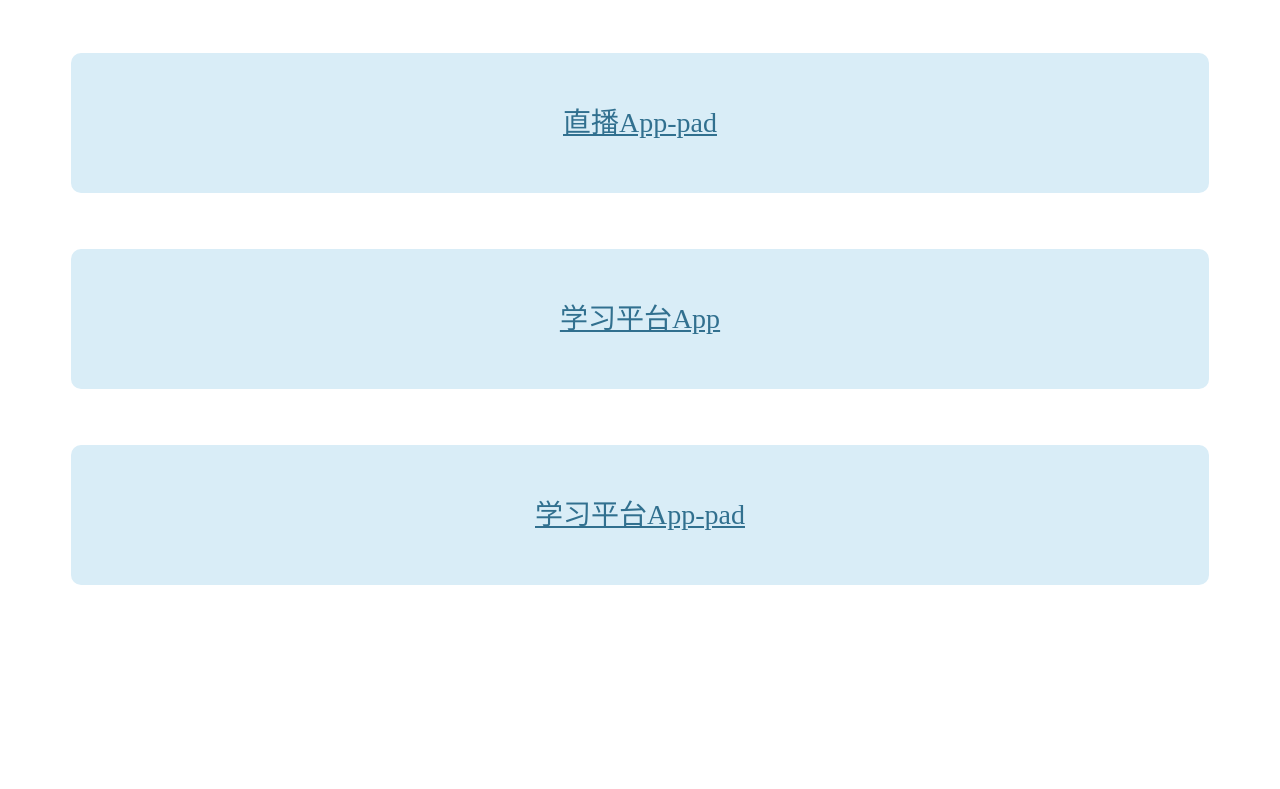
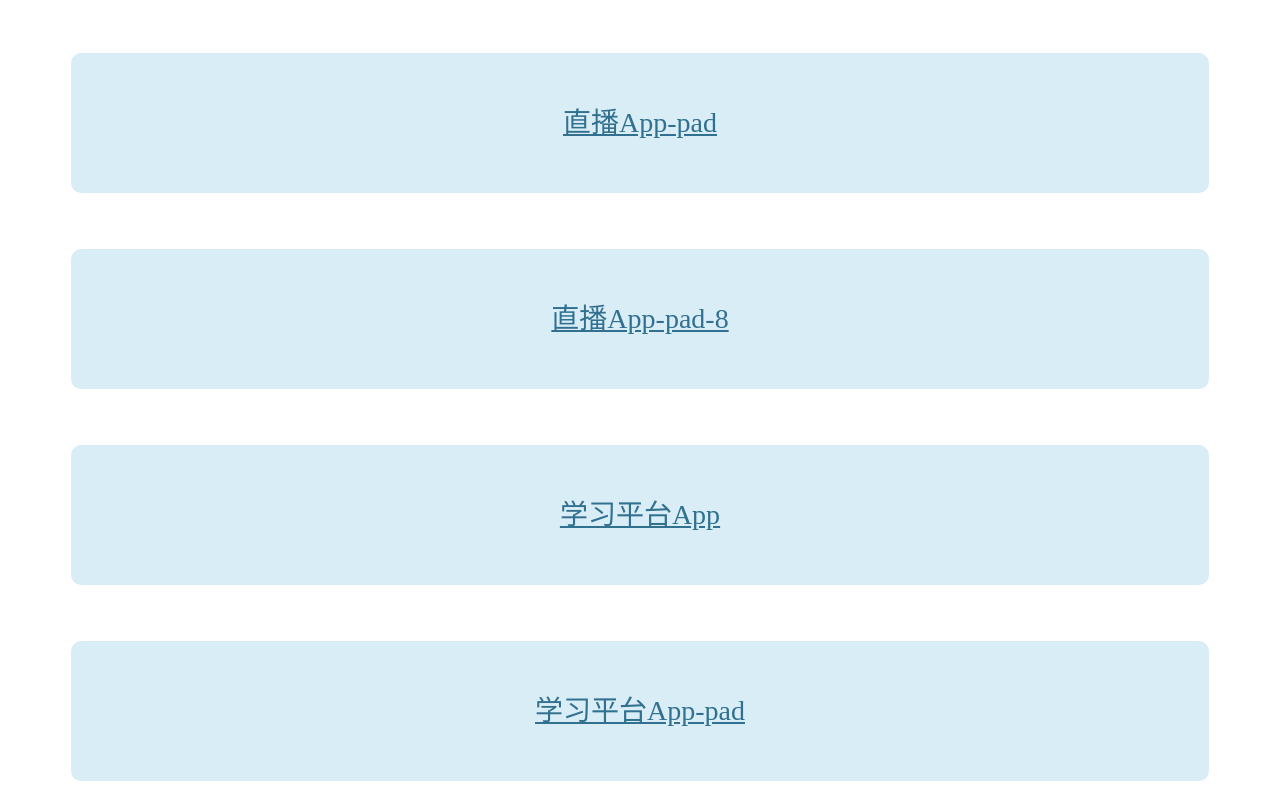
Before and after one commit to huhaibo/huhaibo.github.io, a plain HTML site: page ipa.html in a window 1280 px wide. Shown: the part 787-1576 px from the top of the page. Before the commit the page ends 1380 px from the top, so only its background shows below. Drawn offline with Linux system fonts and the light colour scheme.

Commit message:
Update ipa.html

```diff
--- a/ipa.html
+++ b/ipa.html
@@ -29,6 +29,7 @@
     <a href="itms-services://?action=download-manifest&url=https://huhaibo.github.io/psrmhd/notprefix.plist">资源平台App-pad-8</a>
     <a href="itms-services://?action=download-manifest&url=https://huhaibo.github.io/psiptv/manifest.plist">直播App</a>
     <a href="itms-services://?action=download-manifest&url=https://huhaibo.github.io/psiptvhd/manifest.plist">直播App-pad</a>
+    <a href="itms-services://?action=download-manifest&url=https://huhaibo.github.io/psiptvhd/notprefix.plist">直播App-pad-8</a>
     <a href="itms-services://?action=download-manifest&url=https://huhaibo.github.io/psmooc/manifest.plist">学习平台App</a>
     <a href="itms-services://?action=download-manifest&url=https://huhaibo.github.io/psmoochd/manifest.plist">学习平台App-pad</a>
 </body>
```
